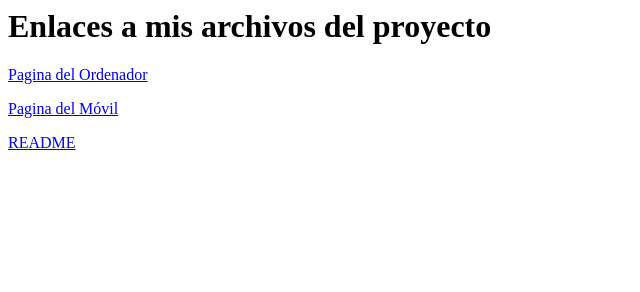
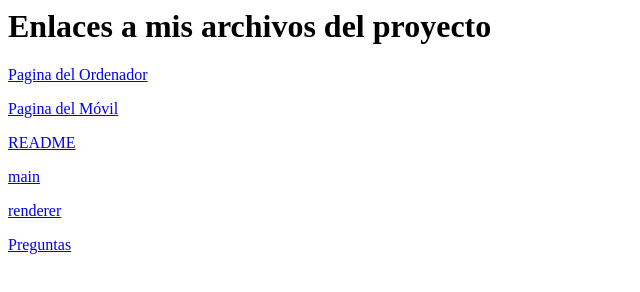
Before and after one commit to JoseHS2002/PROYECTOLM, an Electron app: page Enlaces.html in a window 800 px wide. Shown: the whole page, without its empty margins (0-640 px from the left). Drawn offline with Linux system fonts and the light colour scheme.

Commit message:
Update Enlaces.html

```diff
--- a/Enlaces.html
+++ b/Enlaces.html
@@ -8,7 +8,8 @@
         <p><a href="https://josehs2002.github.io/PROYECTOLM/indexC.html">Pagina del Ordenador</p>
         <p><a href="https://josehs2002.github.io/PROYECTOLM/indexM.html">Pagina del Móvil</p>
         <p><a href="https://github.com/JoseHS2002/PROYECTOLM/blob/main/README.md">README</p>
-        <p><a href="https://josehs2002.github.io/PROYECTOLM/main.js"></p>
-        <p><a href="https://josehs2002.github.io/PROYECTOLM/renderer.js"></p>
+        <p><a href="https://josehs2002.github.io/PROYECTOLM/main.js">main</p>
+        <p><a href="https://josehs2002.github.io/PROYECTOLM/renderer.js">renderer</p>
+        <p><a href="https://josehs2002.github.io/PROYECTOLM/marcadores.json">Preguntas</a></p>
   </body>
 </html>
```
